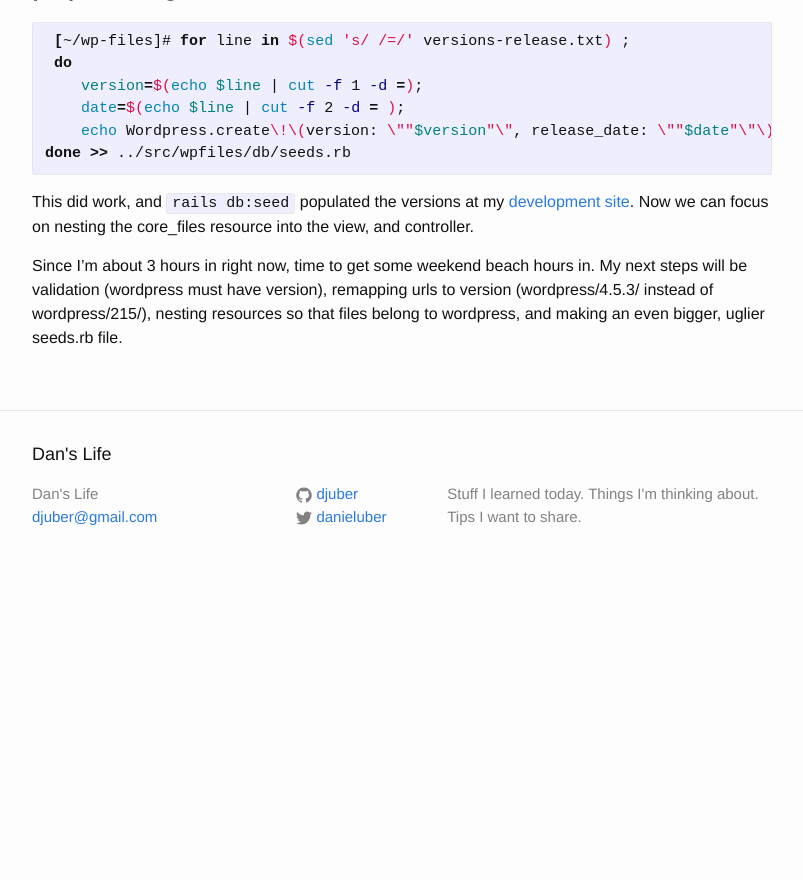
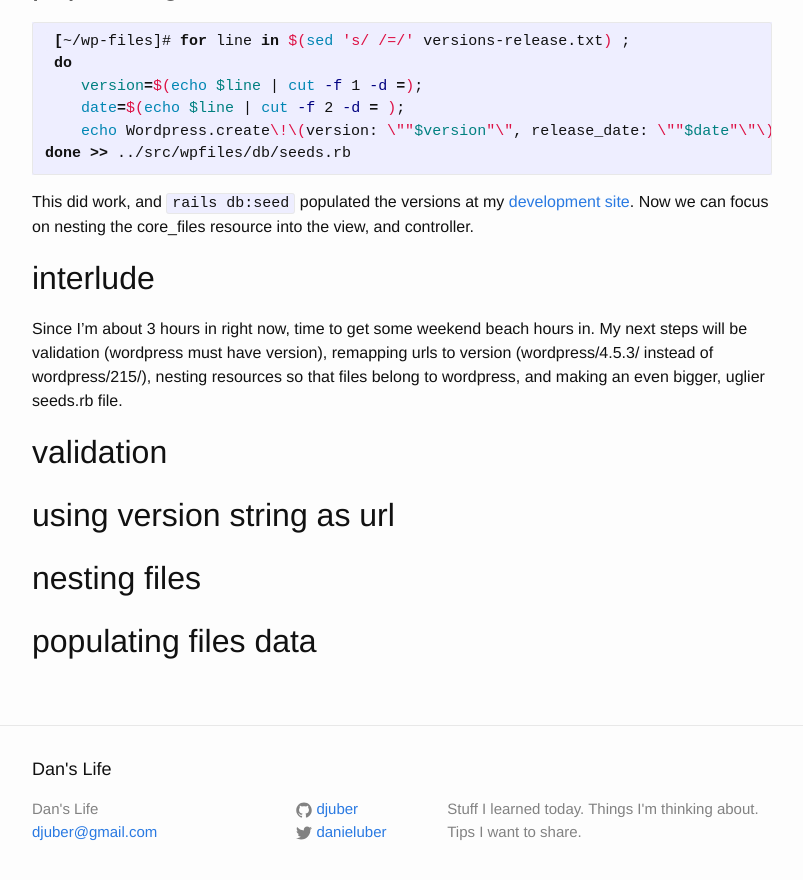
Before and after one commit to djuber/myblog, a Jekyll site: the page built from wordpress-files.md, in a window 1280 px wide and 900 px high, scrolled down 6372 px. Shown: the top 880 px of the window, without its empty margins (238-1041 px from the left). Built offline with Jekyll 4.4.1, drawn with Linux system fonts in a browser that asks for light colours; before the commit the page ends 6960 px from its top, so only the background shows below that.

Commit message:
automated 2016-07-09-16:20:01

````diff
--- a/wordpress-files.md
+++ b/wordpress-files.md
@@ -279,4 +279,13 @@ done >> ../src/wpfiles/db/seeds.rb
 
 This did work, and ```rails db:seed``` populated the versions at my [development site](http://beta-reduction.com:3000/wordpress). Now we can focus on nesting the core_files resource into the view, and controller.
 
+## interlude
 Since I'm about 3 hours in right now, time to get some weekend beach hours in. My next steps will be validation (wordpress must have version), remapping urls to version (wordpress/4.5.3/ instead of wordpress/215/), nesting resources so that files belong to wordpress, and making an even bigger, uglier seeds.rb file.
+
+## validation
+
+## using version string as url
+
+## nesting files
+
+## populating files data
````
